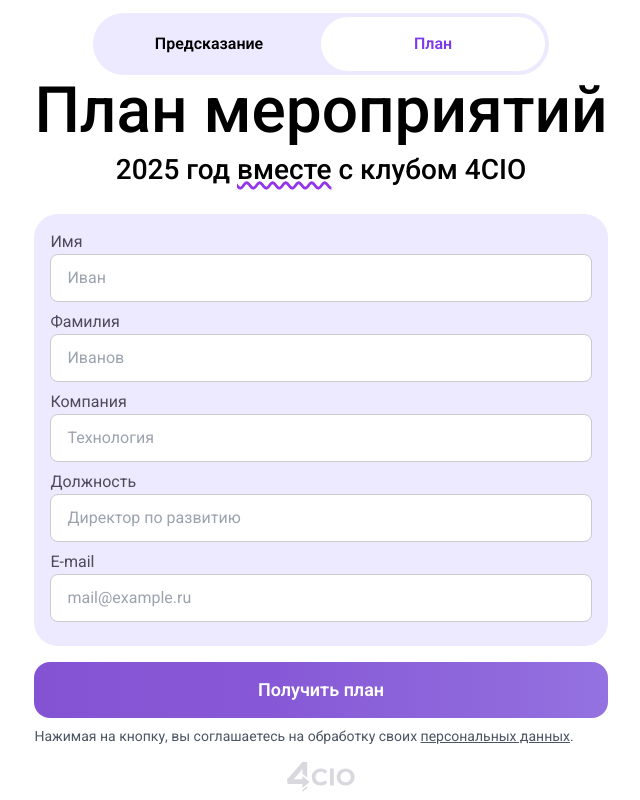
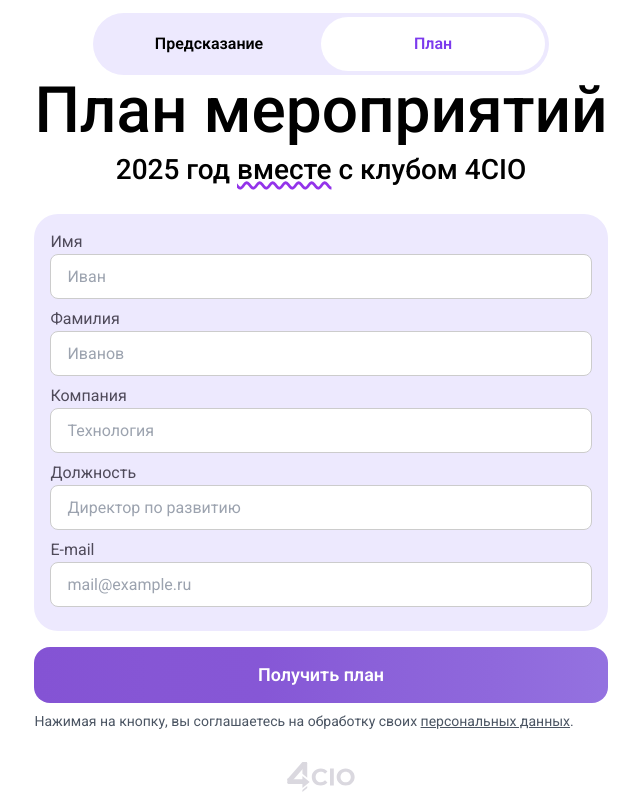
Before and after one commit to BiaTheti4/4cio_sphere, a Vue app: page / in a window 1280 px wide. Both pictures are taken after a click on the button "План". Shown: the whole page, without its empty margins (319-959 px from the left). Built offline with nearby package versions, Linux system fonts and the light colour scheme; no server answers.

Commit message:
form fix

```diff
--- a/src/components/Form.vue
+++ b/src/components/Form.vue
@@ -218,7 +218,7 @@
   border-radius: 8px;
   width: 100%;
   font-size: 16px;
-  max-height: 48px;
+  height: 1%;
 }
 
 .submit-button {
```
